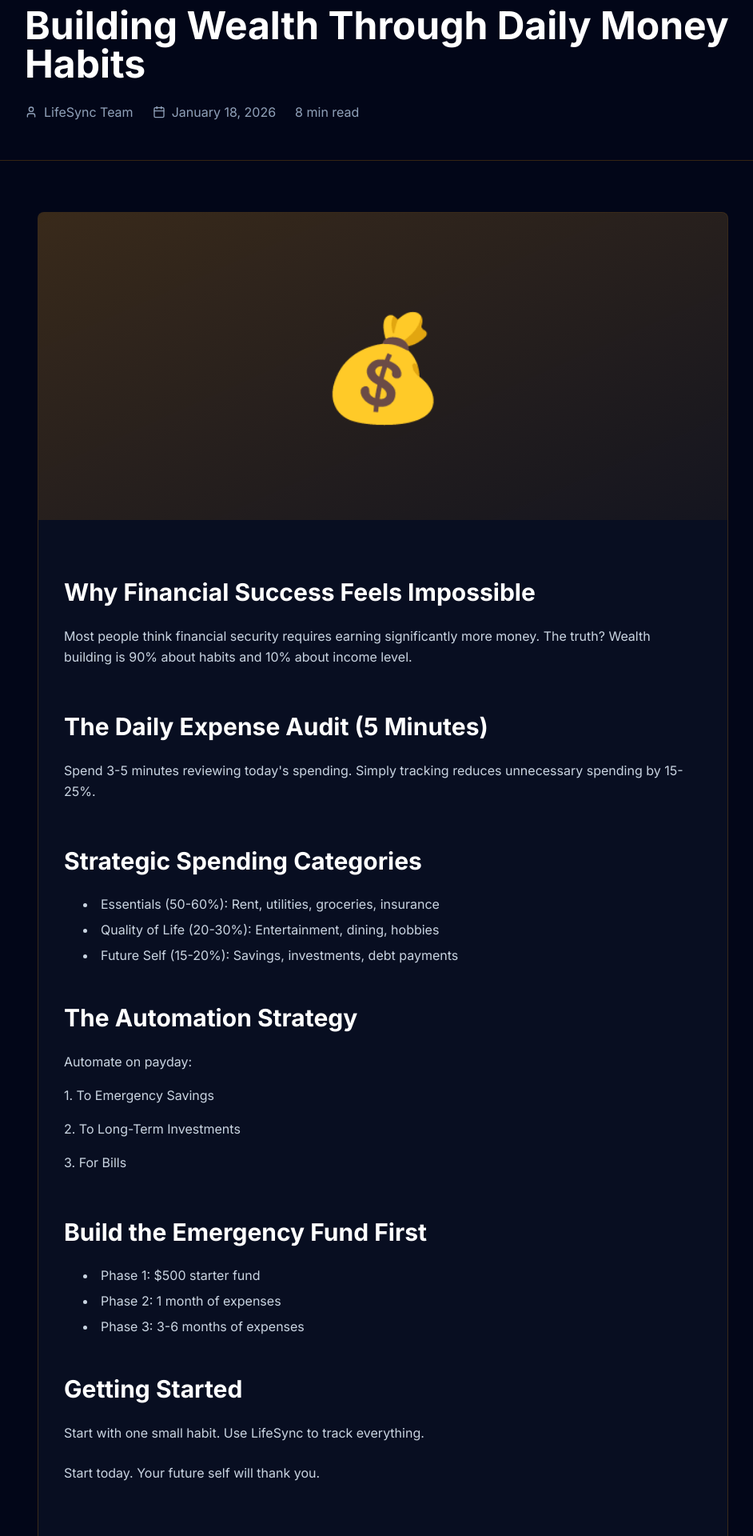
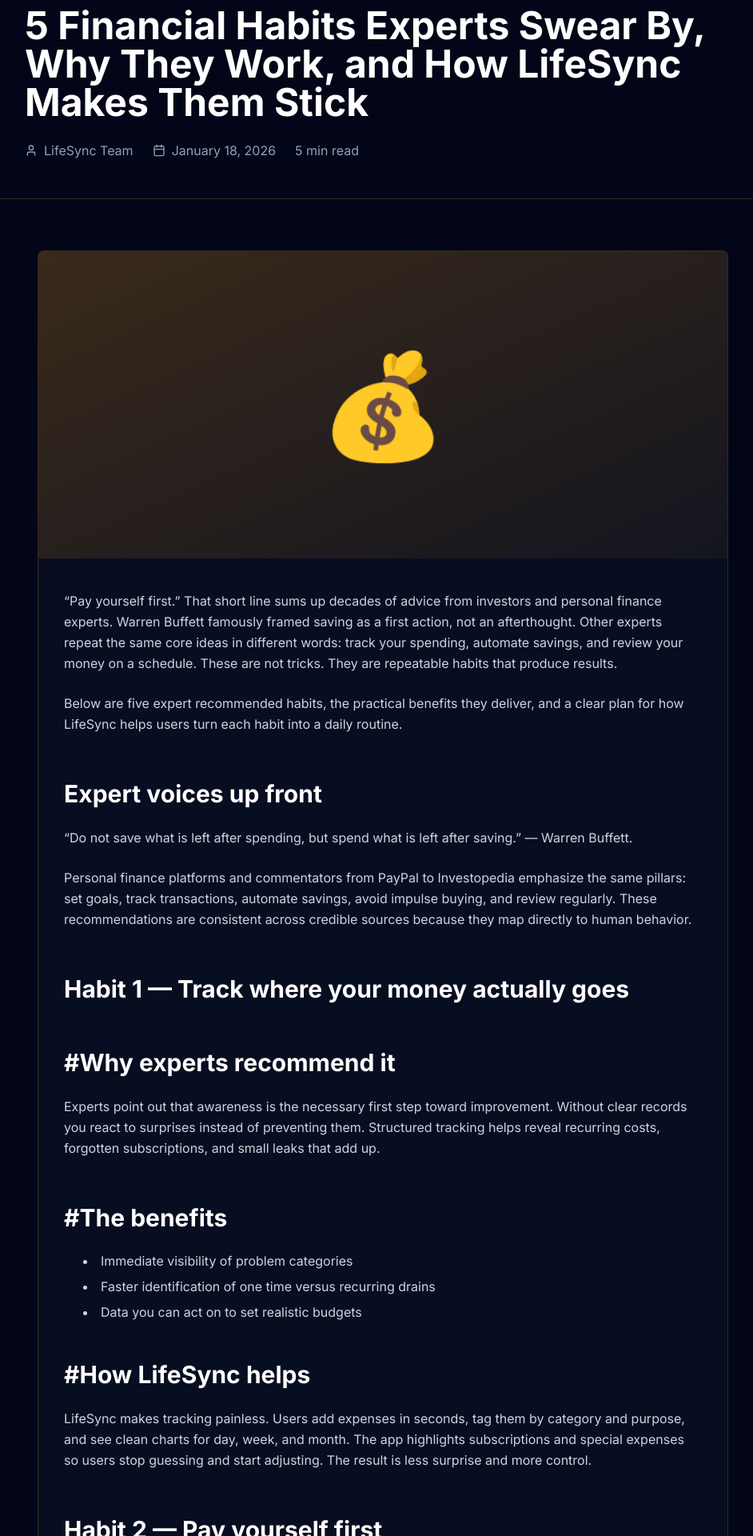
Before and after one commit to umairansari92/LifeSync-Landing, a Next.js app: page /blog/financial-habits in a window 1280 px wide. Shown: the part 220-2140 px from the top of the page at 80% size, without its empty margins (161-1103 px from the left). Built offline with nearby package versions, Linux system fonts and the light colour scheme.

Commit message:
Update financial habits blog post content

```diff
--- a/src/app/blog/[slug]/page.tsx
+++ b/src/app/blog/[slug]/page.tsx
@@ -13,48 +13,134 @@
 
 const blogPosts: Record<string, any> = {
   "financial-habits": {
-    title: "Building Wealth Through Daily Money Habits",
+    title: "5 Financial Habits Experts Swear By, Why They Work, and How LifeSync Makes Them Stick",
     author: "LifeSync Team",
     date: "January 18, 2026",
     category: "Finance",
     emoji: "💰",
     image: "💰",
-    excerpt: "Small daily habits compound into wealth. Learn the proven strategies that turn ordinary earners into financially secure individuals.",
+    excerpt: "“Pay yourself first.” That short line sums up decades of advice from investors and personal finance experts. These are not tricks. They are repeatable habits that produce results.",
     content: `
-## Why Financial Success Feels Impossible
+“Pay yourself first.” That short line sums up decades of advice from investors and personal finance experts. Warren Buffett famously framed saving as a first action, not an afterthought. Other experts repeat the same core ideas in different words: track your spending, automate savings, and review your money on a schedule. These are not tricks. They are repeatable habits that produce results.
 
-Most people think financial security requires earning significantly more money. The truth? Wealth building is 90% about habits and 10% about income level.
+Below are five expert recommended habits, the practical benefits they deliver, and a clear plan for how LifeSync helps users turn each habit into a daily routine.
 
-## The Daily Expense Audit (5 Minutes)
+## Expert voices up front
 
-Spend 3-5 minutes reviewing today's spending. Simply tracking reduces unnecessary spending by 15-25%.
+“Do not save what is left after spending, but spend what is left after saving.” — Warren Buffett.
 
-## Strategic Spending Categories
+Personal finance platforms and commentators from PayPal to Investopedia emphasize the same pillars: set goals, track transactions, automate savings, avoid impulse buying, and review regularly. These recommendations are consistent across credible sources because they map directly to human behavior.
 
-- Essentials (50-60%): Rent, utilities, groceries, insurance
-- Quality of Life (20-30%): Entertainment, dining, hobbies
-- Future Self (15-20%): Savings, investments, debt payments
+## Habit 1 — Track where your money actually goes
 
-## The Automation Strategy
+### Why experts recommend it
 
-Automate on payday:
-1. To Emergency Savings
-2. To Long-Term Investments
-3. For Bills
+Experts point out that awareness is the necessary first step toward improvement. Without clear records you react to surprises instead of preventing them. Structured tracking helps reveal recurring costs, forgotten subscriptions, and small leaks that add up.
 
-## Build the Emergency Fund First
+### The benefits
 
-- Phase 1: $500 starter fund
-- Phase 2: 1 month of expenses
-- Phase 3: 3-6 months of expenses
+- Immediate visibility of problem categories
+- Faster identification of one time versus recurring drains
+- Data you can act on to set realistic budgets
 
-## Getting Started
+### How LifeSync helps
 
-Start with one small habit. Use LifeSync to track everything.
+LifeSync makes tracking painless. Users add expenses in seconds, tag them by category and purpose, and see clean charts for day, week, and month. The app highlights subscriptions and special expenses so users stop guessing and start adjusting. The result is less surprise and more control.
 
-Start today. Your future self will thank you.
+## Habit 2 — Pay yourself first
+
+### Why experts recommend it
+
+Paying yourself first takes reliance on willpower out of the equation. Buffett and many modern advisors recommend automating savings so the habit happens before discretionary spending.
+
+### The benefits
+
+- Faster emergency fund growth
+- Savings that do not depend on monthly moods or impulses
+- Lower long term stress about unexpected bills
+
+### How LifeSync helps
+
+LifeSync includes goal modules and simple automation reminders. Users set saving targets and percentages. The app tracks progress visually and nudges users when they fall behind. Small wins become visible, which keeps motivation high.
+
+## Habit 3 — Make spending intentional
+
+### Why experts recommend it
+
+Experts from PayPal and major finance outlets recommend aligning spending with priorities. Intentional spending reduces buyer remorse and improves financial satisfaction.
+
+### The benefits
+
+- More satisfaction per dollar spent
+- Reduced impulse spending
+- Money allocated to what truly matters
+
+### How LifeSync helps
+
+LifeSync’s tagging, notes, and special expense flags let users record the reason behind purchases. Over time users can review those notes and decide what aligns with their values. The app turns vague guilt into clear choices.
+
+## Habit 4 — Avoid lifestyle inflation
+
+### Why experts recommend it
+
+When income rises people often raise spending in step, nullifying the benefit of higher pay. Financial writers advise increasing savings rates first, then upgrading lifestyle intentionally.
+
+### The benefits
+
+- Faster progress toward long term goals
+- Less chance of living paycheck to paycheck despite higher income
+- More optionality for the future
+
+### How LifeSync helps
+
+LifeSync offers month over month and year over year comparisons, so users can see how lifestyle choices change their future runway. With loans, recurring bills, and income tracked together, users can model the impact of a raise before accepting new recurring costs.
+
+## Habit 5 — Regular reviews and simple routines
+
+### Why experts recommend it
+
+Regular finance reviews stop small issues from growing into crises. Even short weekly or monthly checks catch overspending and let you adjust before damage occurs. Major personal finance guides recommend scheduled reviews as core practice.
+
+### The benefits
+
+- Early detection of budgeting problems
+- Calm, proactive financial decisions
+- Continuous learning and improvement
+
+### How LifeSync helps
+
+LifeSync’s dashboard is designed as the weekly or monthly review. It surfaces the few numbers that matter, offers filters for quick checks, and can send a gentle reminder to review your month. Reviews become fast, not fearful.
+
+## Short case study style example
+
+Imagine Sara gets a 20 percent raise but also wants a new phone. LifeSync shows her:
+
+- Current savings rate and emergency fund level
+- How the phone purchase affects her 6 month runway
+- Whether paying cash or financing is better for her goals
+
+She uses the app to delay the upgrade until her emergency fund hits the target. That choice avoids future stress and keeps her long term plans intact.
+
+## Why this approach works
+
+Expert recommendations align because they map to behavior change science: make choices visible, automate the good ones, and create short feedback loops. Finance apps succeed when they remove friction and turn repetition into habit. Studies and industry guides show users of budgeting and tracking tools are much more likely to maintain good financial routines.
+
+## How LifeSync fits into the market
+
+LifeSync is not just a ledger. It is a habit engine tailored to daily life. Compared with generic budgeting tools LifeSync focuses on:
+
+- Speed of input so tracking stays consistent
+- Clear contextual notes to make spending intentional
+- Visual progress toward real goals
+- Tools to spot lifestyle inflation before it starts
+
+If your goal is less stress and more control, LifeSync is built to make that process simple and repeatable.
+
+## Closing and call to action
+
+Experts agree. The core of financial wellbeing is routine, not luck. Track, save first, spend intentionally, resist automatic upgrades, and review regularly. LifeSync gives you the tools to practice these habits every day.
     `,
-    readTime: "8 min read",
+    readTime: "5 min read",
   },
   "productivity-hacks": {
     title: "Productivity Hacks: Managing Tasks Like a Pro",
--- a/src/app/blog/page.tsx
+++ b/src/app/blog/page.tsx
@@ -11,10 +11,10 @@
   {
     id: 1,
     slug: "financial-habits",
-    title: "5 Financial Habits That Will Transform Your Life",
+    title: "5 Financial Habits Experts Swear By, Why They Work, and How LifeSync Makes Them Stick",
     excerpt:
-      "Learn the proven financial habits that can help you build wealth, reduce stress, and achieve your goals faster than you thought possible.",
-    date: "January 15, 2026",
+      "“Pay yourself first.” That short line sums up decades of advice from investors and personal finance experts. These are not tricks. They are repeatable habits that produce results.",
+    date: "January 18, 2026",
     category: "Finance",
     image: "💰",
   },
```
